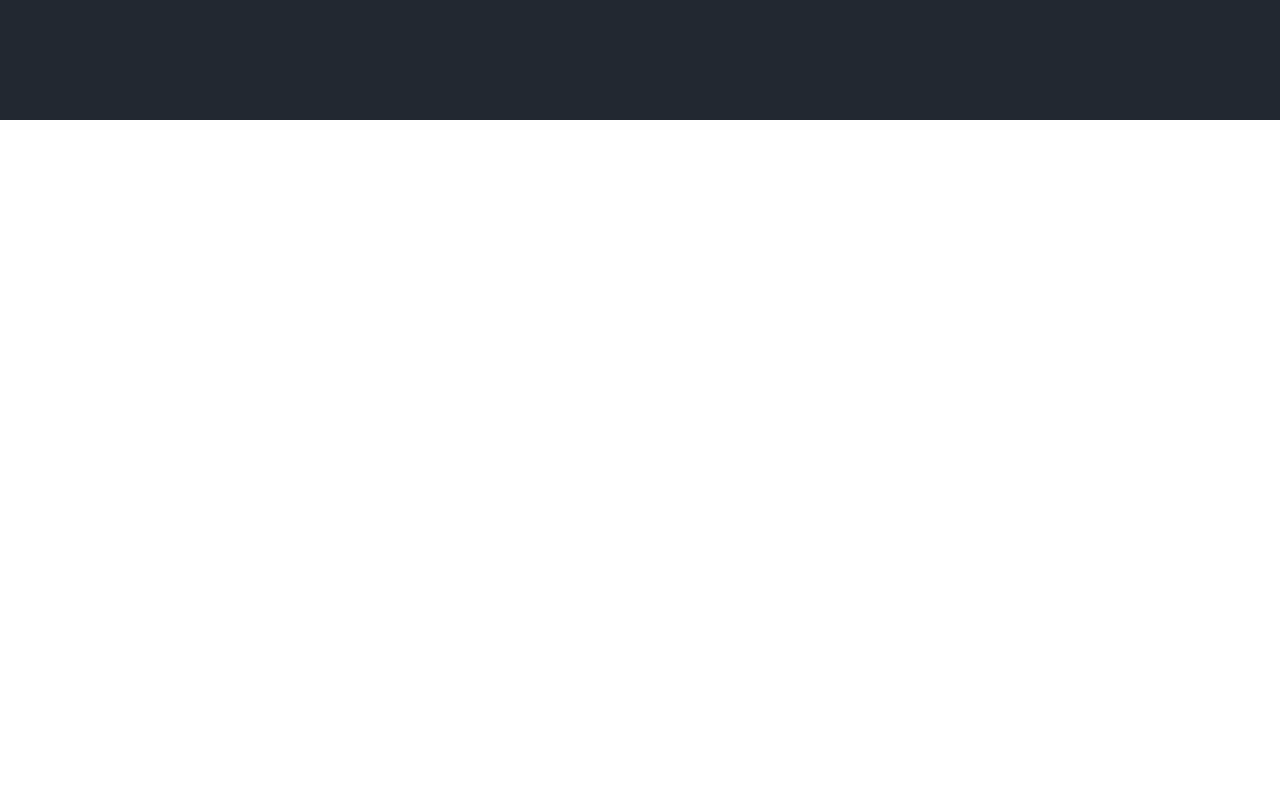
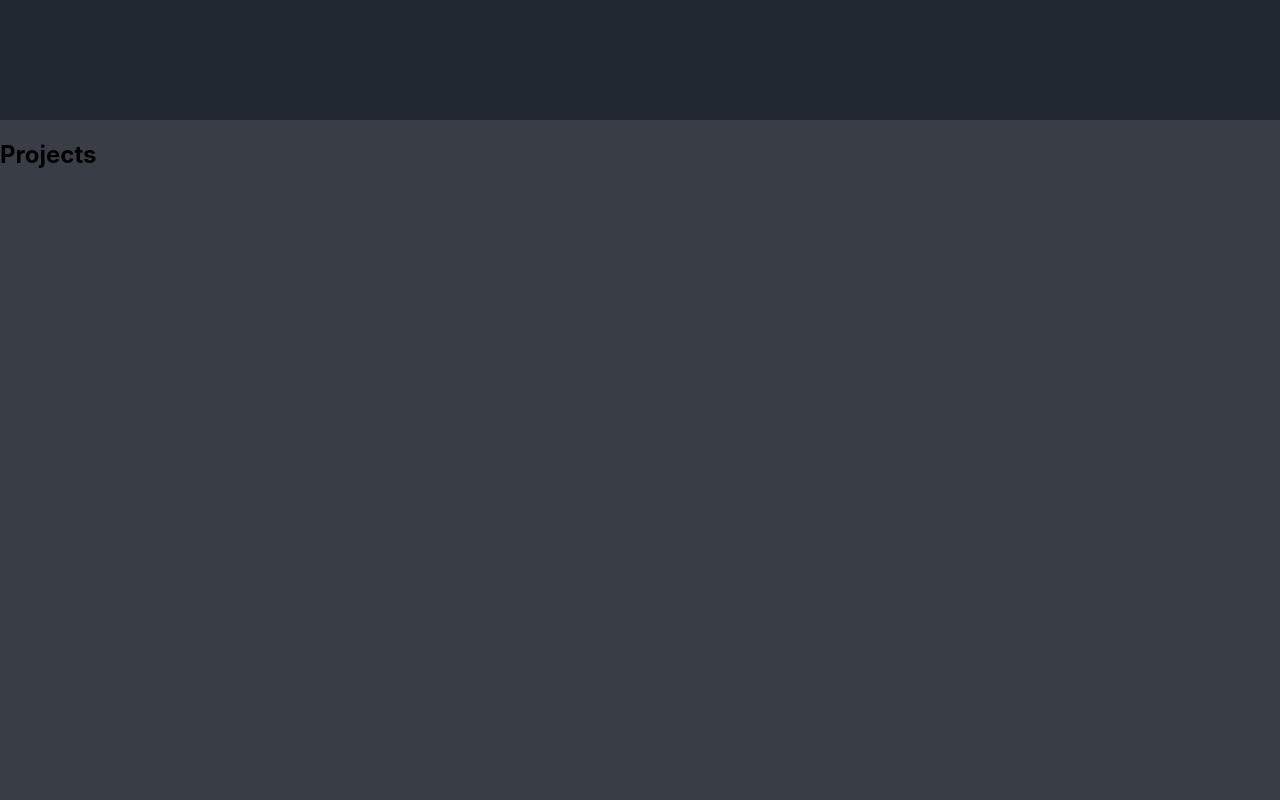
Before and after one commit to MahdiAghaali/react-portfolio, a React (Create React App) app: page / in a window 1280 px wide. Shown: the part 680-1480 px from the top of the page. Before the commit the page ends 800 px from the top, so only its background shows below. Built offline with nearby package versions, Linux system fonts and the light colour scheme.

Commit message:
Add more sections

```diff
--- a/src/App.js
+++ b/src/App.js
@@ -1,14 +1,15 @@
-import { Route, Routes } from 'react-router-dom';
 import './App.css';
 import Header from './components/Header/Header';
 import Landing from './pages/landing/Landing';
+import Projects from './pages/projects/Projects';
+import Social from './pages/Social/Social';
 
 const App = () => (
   <>
     <Header />
-    <Routes>
-      <Route path="/" element={<Landing />} />
-    </Routes>
+    <Landing />
+    <Projects />
+    <Social />
   </>
 );
 
--- /dev/null
+++ b/src/pages/Social/Social.jsx
@@ -0,0 +1,10 @@
+import React from 'react';
+import './social.scss';
+
+const Social = () => (
+  <section id="social">
+    <h2>Social</h2>
+  </section>
+);
+
+export default Social;
--- /dev/null
+++ b/src/pages/Social/social.scss
@@ -0,0 +1,3 @@
+section#social {
+  background-color: var(--bg);
+}
--- /dev/null
+++ b/src/pages/projects/Projects.jsx
@@ -0,0 +1,10 @@
+import React from 'react';
+import './projects.scss';
+
+const Projects = () => (
+  <section id="projects">
+    <h2>Projects</h2>
+  </section>
+);
+
+export default Projects;
--- /dev/null
+++ b/src/pages/projects/projects.scss
@@ -0,0 +1,3 @@
+section#projects {
+  background-color: var(--fg);
+}
```
Also changed, not shown: 2 other files (tests, documents, lock files or other folders).
